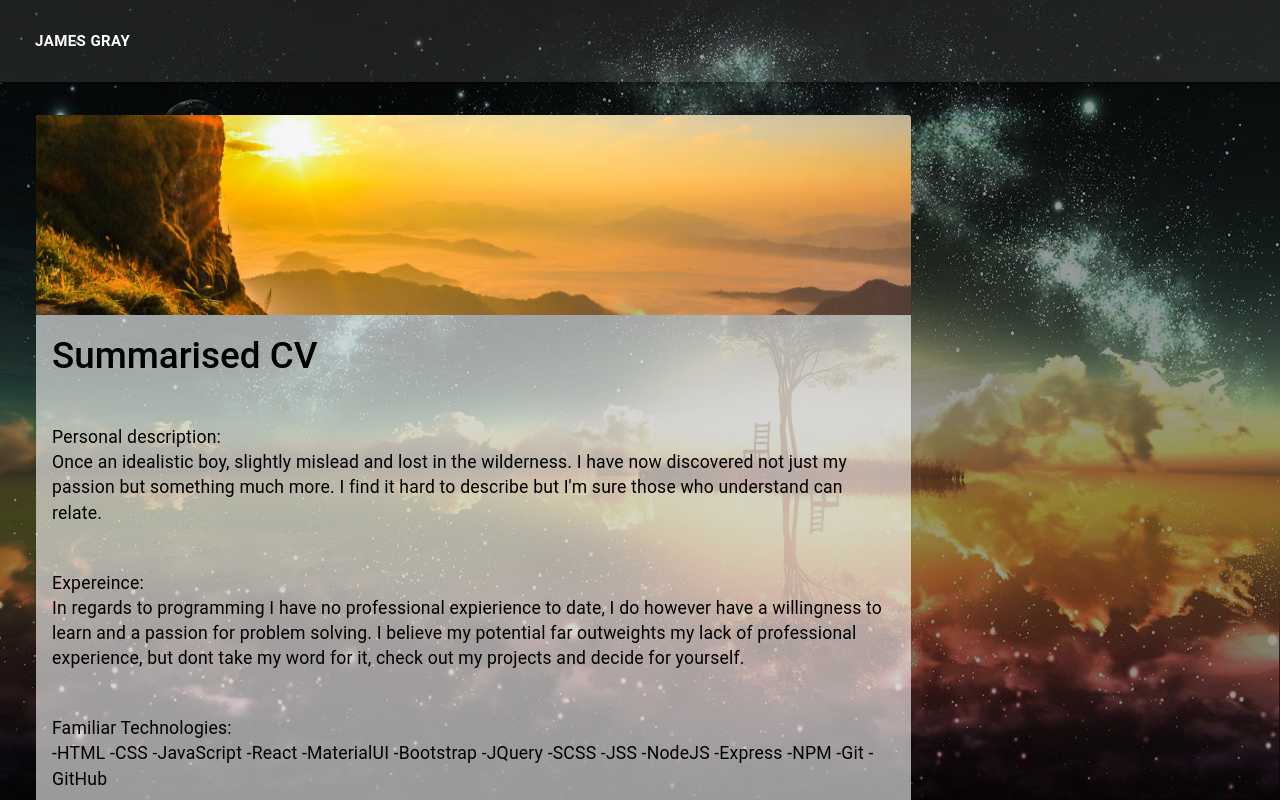
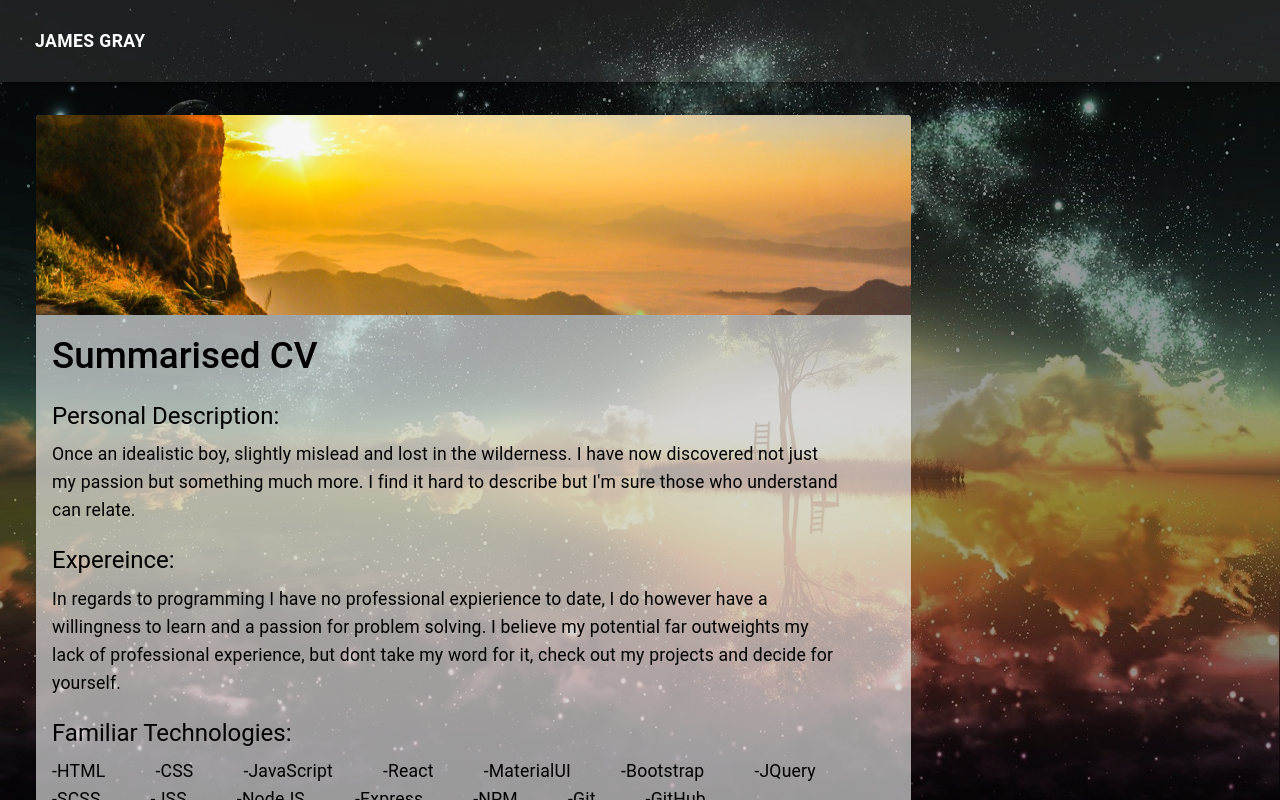
Before and after one commit to J-Grizz/Portfolio-Website, a React (Create React App) app: page /homepage in a window 1280 px wide. Built offline with nearby package versions, Linux system fonts and the light colour scheme.

Commit message:
Broke up summarised CV

```diff
--- a/src/components/navbar/Navbar.js
+++ b/src/components/navbar/Navbar.js
@@ -1,42 +1,10 @@
 import React from 'react';
-import { makeStyles } from '@material-ui/core/styles';
 import AppBar from '@material-ui/core/AppBar';
 import Toolbar from '@material-ui/core/Toolbar';
 import Button from '@material-ui/core/Button';
 import { NavLink } from "react-router-dom"
+import useStyles from "./NavbarStyles"
 
-// import IconButton from '@material-ui/core/IconButton';
-// import MenuIcon from '@material-ui/icons/Menu';
-
-const useStyles = makeStyles(theme => ({
-  root: {
-    position: "relative",
-    flexGrow: 1,
-    zIndex: 10
-  },
-  // menuButton: {
-  //   padding: theme.spacing(6),
-  // },
-  title: {
-    flexGrow: 1,
-  },
-  navbar: {
-    background: "rgba(255,255,255,.1)",
-  },
-  navButton: {
-    cursor: "none",
-    borderRadius: "0",
-    "&:hover": {
-      backgroundColor: "rgba(0,0,0,.4)"
-
-    }
-  },
-  link: {
-    cursor: "none",
-    color: "white",
-    textDecoration: "none",
-  }
-}));
 
 export default function ButtonAppBar() {
   const classes = useStyles();
@@ -47,11 +15,6 @@ export default function ButtonAppBar() {
         className={classes.navbar}
         position="static">
         <Toolbar>
-
-          {/* <IconButton edge="start" className={classes.menuButton} color="inherit" aria-label="menu">
-            <MenuIcon />
-          </IconButton> */}
-
           <NavLink
             className={classes.link}
             to="/">
@@ -60,12 +23,11 @@ export default function ButtonAppBar() {
               color="inherit"
               size="large"
             >
-              <h4>
+              <h3>
                 James Gray
-              </h4>
+              </h3>
             </Button>
           </NavLink>
-
         </Toolbar>
       </AppBar>
     </div>
--- /dev/null
+++ b/src/components/navbar/NavbarStyles.js
@@ -0,0 +1,27 @@
+import { makeStyles } from '@material-ui/core/styles';
+
+export default makeStyles(theme => ({
+  root: {
+    position: "relative",
+    flexGrow: 1,
+    zIndex: 10
+  },
+  title: {
+    flexGrow: 1,
+  },
+  navbar: {
+    background: "rgba(255,255,255,.1)",
+  },
+  navButton: {
+    cursor: "none",
+    borderRadius: "0",
+    "&:hover": {
+      backgroundColor: "rgba(0,0,0,.4)"
+    }
+  },
+  link: {
+    cursor: "none",
+    color: "white",
+    textDecoration: "none",
+  }
+}));
--- a/src/components/summarised-cv/SummarisedCV.js
+++ b/src/components/summarised-cv/SummarisedCV.js
@@ -1,48 +1,11 @@
-import React from 'react';
-import { makeStyles } from "@material-ui/styles";
-import Card from '@material-ui/core/Card';
-import CardActionArea from '@material-ui/core/CardActionArea';
-import CardContent from '@material-ui/core/CardContent';
-import CardMedia from '@material-ui/core/CardMedia';
-import Typography from '@material-ui/core/Typography';
+import React from "react";
+import Card from "@material-ui/core/Card";
+import CardActionArea from "@material-ui/core/CardActionArea";
+import CardMedia from "@material-ui/core/CardMedia";
 import cardBackground from "../../media/cardBackground.jpg";
-import mouseClick from "../../media/mouseClick.png";
-
-const useStyles = makeStyles({
-  card: {
-    backgroundColor: "rgba(255,255,255,.6)",
-    color: "black",
-    textAlign: "left",
-    maxWidth: 875,
-    height: 800,
-    transition: "all 700ms ease-in-out",
-    cursor: `url(${mouseClick}), auto`,
-    "&:active": {
-      cursor: `url(${mouseClick}), auto`
-    },
-    "&:hover": {
-      transform: "scale(1.01)",
-      backgroundColor: "rgba(255,255,255,.8)",
-    },
-  },
-  media: {
-    height: 200,
-    cursor: `url(${mouseClick}), auto`,
-    "&:active": {
-      cursor: `url(${mouseClick}), auto`
-    },
-  },
-  cardContent: {
-    cursor: `url(${mouseClick}), auto`,
-    "&:active": {
-      cursor: `url(${mouseClick}), auto`
-    },
-    "& p": {
-      margin: "45px 0",
-      fontSize: "1.1rem"
-    }
-  },
-})
+import useStyles from "./summarisedCVStyles"
+import Content from "./children/Content"
+import { CVObject } from "./feederData"
 
 export default function SummarisedPortfolio() {
   const classes = useStyles();
@@ -55,33 +18,9 @@ export default function SummarisedPortfolio() {
           image={cardBackground}
           title="Books"
         />
-        <CardContent
-          className={classes.cardContent}
-        >
-          <Typography gutterBottom variant="h5" component="h2">
-            Summarised CV
-          </Typography>
-          <Typography variant="body2" component="p">
-            Personal description:
-                  <br></br>
-            Once an idealistic boy, slightly mislead and lost in the wilderness. I have now discovered not just my passion but something much more. I find it hard to describe but I'm sure those who understand can relate.
-          </Typography>
-          <Typography variant="body2" component="p">
-            Expereince:
-                  <br></br>
-            In regards to programming I have no professional expierience to date, I do however have a willingness to learn and a passion for problem solving. I believe my potential far outweights my lack of professional experience, but dont take my word for it, check out my projects and decide for yourself.
-          </Typography>
-          <Typography variant="body2" component="p">
-            Familiar Technologies:
-                  <br></br>
-            -HTML   -CSS   -JavaScript   -React   -MaterialUI   -Bootstrap   -JQuery   -SCSS   -JSS   -NodeJS   -Express   -NPM   -Git   -GitHub
-          </Typography>
-          <Typography variant="body2" component="p">
-            Skills:
-                  <br></br>
-            -Problem Solving -Logic -Tying Knots
-          </Typography>
-        </CardContent>
+
+        <Content content={CVObject} />
+
       </CardActionArea>
 
     </Card>
--- /dev/null
+++ b/src/components/summarised-cv/children/Content.js
@@ -0,0 +1,64 @@
+import React from "react";
+import CardContent from "@material-ui/core/CardContent";
+import Typography from '@material-ui/core/Typography';
+import { makeStyles } from "@material-ui/styles";
+import mouseClick from "../../../media/mouseClick.png";
+
+const useStyles = makeStyles({
+  cardContent: {
+    cursor: `url(${mouseClick}), auto`,
+    "&:active": {
+      cursor: `url(${mouseClick}), auto`
+    },
+    "& h2": {
+      marginTop: "0px"
+    },
+    "& h4": {
+      marginTop: "20px"
+    },
+    "& p": {
+      lineHeight: "28px",
+      display: "inline-block",
+      fontSize: "1.1rem",
+      paddingRight: "50px"
+    }
+  },
+  contentContainer: {
+    display: "flex",
+    justifyContent: "flex-start",
+    flexWrap: "wrap"
+  }
+})
+
+export default function Content(props) {
+  const classes = useStyles();
+  const { content } = props;
+
+  const CVContent = content.map(each => {
+    return (
+      <div>
+        <Typography gutterBottom variant="h5" component="h4">
+          {each.topic}:
+        </Typography>
+        <div className={classes.contentContainer}>
+          {each.content.map(section =>
+            <Typography variant="body2" component="p">
+              {section}
+            </Typography>
+          )}
+        </div>
+      </div>
+    )
+  })
+
+  return (
+    <CardContent className={classes.cardContent}>
+      <Typography gutterBottom variant="h5" component="h2">
+        Summarised CV
+      </Typography>
+
+      {CVContent}
+    </CardContent>
+
+  )
+}
--- /dev/null
+++ b/src/components/summarised-cv/feederData.js
@@ -0,0 +1,20 @@
+const CVObject = [
+  {
+    topic: "Personal Description",
+    content: ["Once an idealistic boy, slightly mislead and lost in the wilderness. I have now discovered not just my passion but something much more. I find it hard to describe but I'm sure those who understand can relate."]
+  },
+  {
+    topic: "Expereince",
+    content: ["In regards to programming I have no professional expierience to date, I do however have a willingness to learn and a passion for problem solving. I believe my potential far outweights my lack of professional experience, but dont take my word for it, check out my projects and decide for yourself."]
+  },
+  {
+    topic: "Familiar Technologies",
+    content: ["-HTML", "-CSS", "-JavaScript", "-React", "-MaterialUI", "-Bootstrap", "-JQuery", "-SCSS", "-JSS", "-NodeJS", "-Express", "-NPM", "-Git", "-GitHub",]
+  },
+  {
+    topic: "Skills",
+    content: ["-Problem Solving", "-Logic", "-Tying Knots"]
+  }
+]
+
+export { CVObject }
--- /dev/null
+++ b/src/components/summarised-cv/summarisedCVStyles.js
@@ -0,0 +1,29 @@
+import { makeStyles } from "@material-ui/styles";
+import mouseClick from "../../media/mouseClick.png";
+
+export default makeStyles({
+  card: {
+    backgroundColor: "rgba(255,255,255,.6)",
+    color: "black",
+    textAlign: "left",
+    maxWidth: 875,
+    height: 800,
+    transition: "all 700ms ease-in-out",
+    cursor: `url(${mouseClick}), auto`,
+    "&:active": {
+      cursor: `url(${mouseClick}), auto`
+    },
+    "&:hover": {
+      transform: "scale(1.01)",
+      backgroundColor: "rgba(255,255,255,.8)",
+    },
+  },
+  media: {
+    height: 200,
+    cursor: `url(${mouseClick}), auto`,
+    "&:active": {
+      cursor: `url(${mouseClick}), auto`
+    },
+  },
+
+})
```
Also changed, not shown: src/components/summarised-cv/children/Topics.js (deleted).
